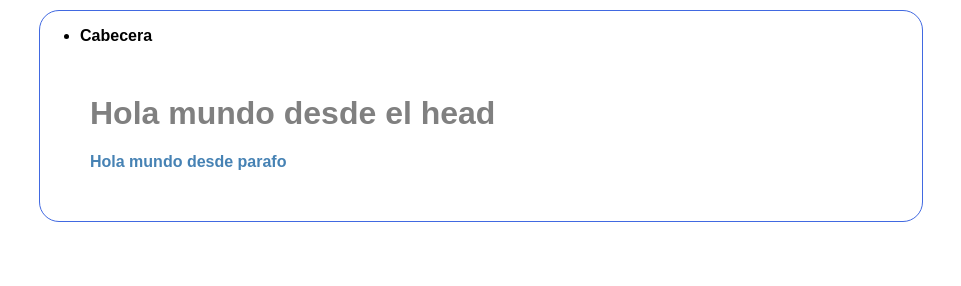
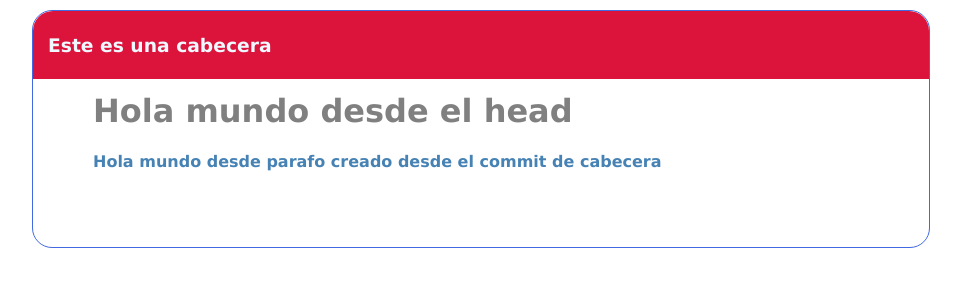
Before and after one commit to JulioCesar0593/HyperBlog, a plain HTML site: page Index.html in a window 1280 px wide. Shown: the whole page, without its empty margins (159-1120 px from the left). Drawn offline with Linux system fonts and the light colour scheme.

Commit message:
Commit agregando una cabecera al proyecto

```diff
--- a/Estilos/estilos.css
+++ b/Estilos/estilos.css
@@ -1,22 +1,36 @@
 body{
-    font-family: "Arial";
+    font-family: 'Lucida Sans', 'Lucida Sans Regular', 'Lucida Grande', 'Lucida Sans Unicode', Geneva, Verdana, sans-serif;
     font-weight: bold;
-    padding: 0;
+    padding-top: 10px;
     text-align: center;
     margin: 0;
-    padding: 10px ;
 }
 .container{
     text-align:justify;
     border:solid 1px royalblue;
     border-radius: 20px;
     width: 70%;
-    margin : 0 auto;
+    margin : 0 auto ;
+    position: relative;
+}
+
+.cabecera{
+    background-color: crimson;
+    color: aliceblue;
+    margin-top: 0;
+    position: absolute;
+    width: 100%;
+    border-radius: 20PX 20PX 0 0 ;
 
 }
+
+.cabecera h3{
+    padding: 5px 15px ;
+}
+
 .post{
     margin: 50px;
-    padding: 10;
+    padding: 10PX;
 }
 h1{
     color: gray;
--- a/Index.html
+++ b/Index.html
@@ -14,13 +14,11 @@
 
     <div class="container">
         <div class="cabecera">
-            <ul>
-                <li>Cabecera</li>
-            </ul>
+            <h3>Este es una cabecera</h3>
         </div>
         <div class="post">
             <h1>Hola mundo desde el head</h1>
-            <p>Hola mundo desde parafo</p>
+            <p>Hola mundo desde parafo creado desde el commit de cabecera </p>
         </div>
     </div>
 
```
